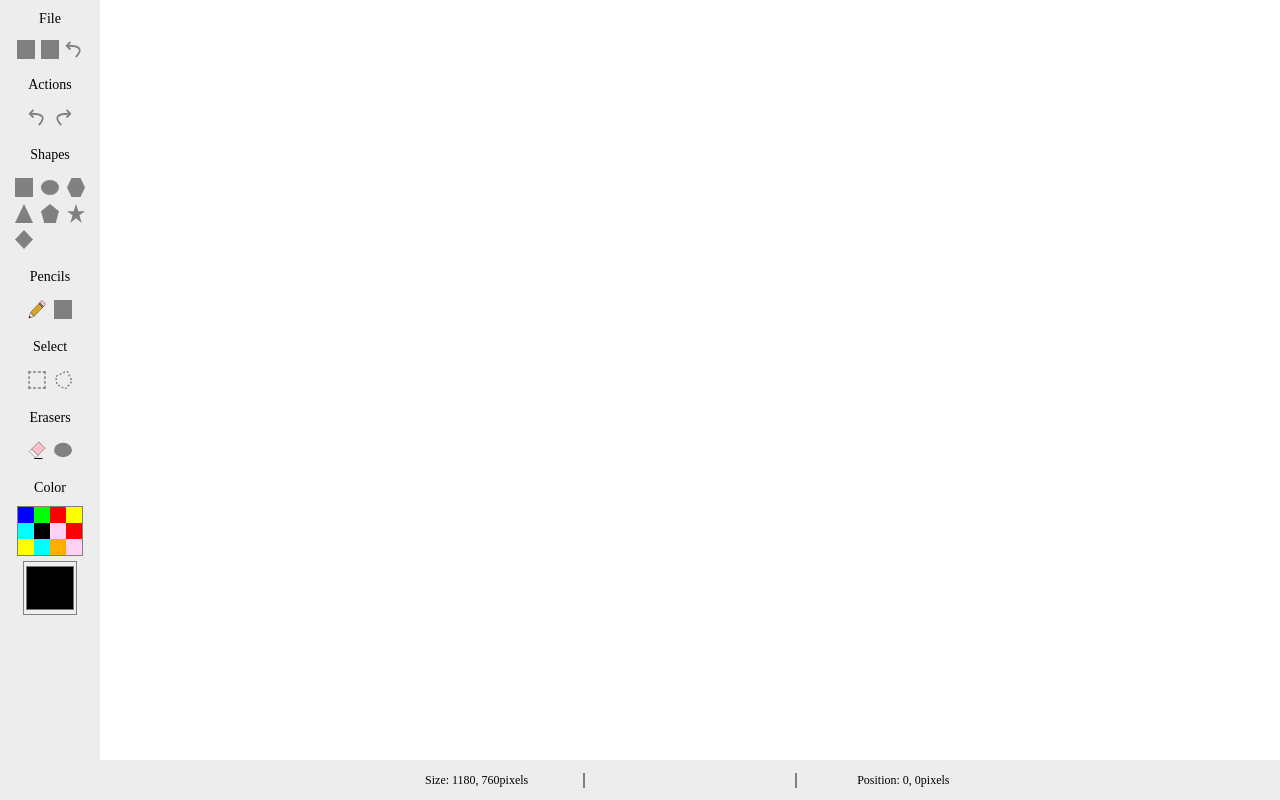
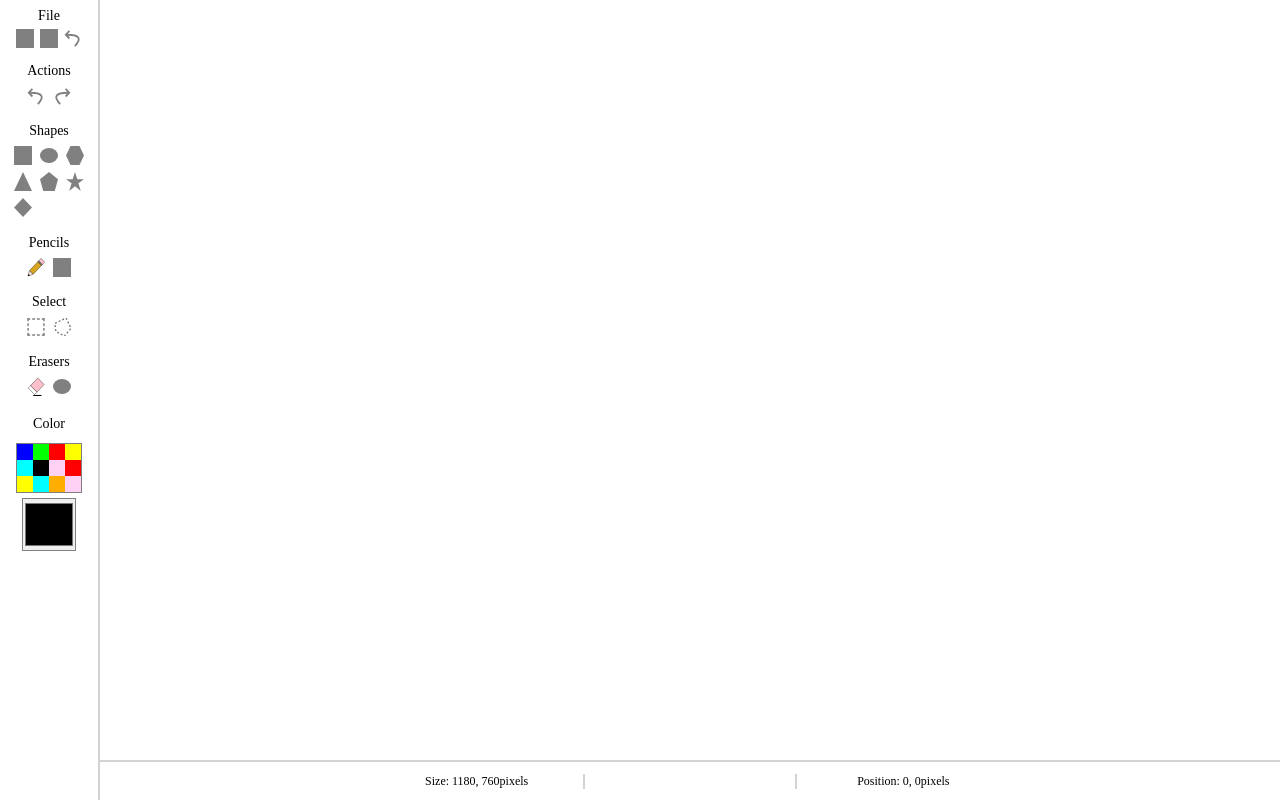
Before and after one commit to Jhonyx00/Angular-paint-app, an Angular app: page / in a window 1280 px wide. Built offline with nearby package versions, Linux system fonts and the light colour scheme.

Commit message:
refactor app styles

```diff
--- a/src/app/app.component.css
+++ b/src/app/app.component.css
@@ -22,5 +22,6 @@
 .status-bar-container {
   display: grid;
   place-items: center;
-  background-color: rgb(237, 237, 237);
+  border-top: 2px solid lightgray;
+  background-color: rgb(255, 255, 255);
 }
--- a/src/app/app.module.ts
+++ b/src/app/app.module.ts
@@ -3,9 +3,10 @@ import { BrowserModule } from '@angular/platform-browser';
 import { AppComponent } from './app.component';
 import { SharedModule } from './shared/shared.module';
 import { WebsiteModule } from './website/website.module';
+import { ToolMenuComponent } from './shared/components/tool-menu/tool-menu.component';
 
 @NgModule({
-  declarations: [AppComponent],
+  declarations: [AppComponent, ToolMenuComponent],
   imports: [BrowserModule, SharedModule, WebsiteModule],
   bootstrap: [AppComponent],
 })
--- a/src/app/shared/components/shape-container/shape-container.component.css
+++ b/src/app/shared/components/shape-container/shape-container.component.css
@@ -38,13 +38,18 @@
   animation: frame 100ms ease-in 1;
 }
 
-.aux-canvas-container:active ~ .btn-container {
+.selected2 {
+  outline: 2px dashed blue;
+  animation: frame 100ms ease-in 1;
+}
+
+.aux-canvas-container:active {
+  outline: none;
+}
+
+.aux-canvas-container:active + .btn-container {
   display: none;
 }
-/*
-.aux-canvas-container:active {
-  outline: none;
-} */
 
 /* btn container */
 .btn-container {
@@ -71,7 +76,6 @@
     content: "";
     width: 20%;
     height: 20%;
-    /* border: 5% solid gray; */
     background-color: gray;
     position: absolute;
   }
--- a/src/app/shared/components/shape-container/shape-container.component.html
+++ b/src/app/shared/components/shape-container/shape-container.component.html
@@ -9,9 +9,6 @@
 >
   <div
     class="canvas-button-container"
-    [ngClass]="{
-      selected: this.shapeContainer.componentClass == 'Select'
-    }"
     [ngStyle]="{
         top: shapeContainer.top + 'px',
         left: shapeContainer.left + 'px',
@@ -21,7 +18,13 @@
       }"
     (mousedown)="onShapeContainerMouseDown($event)"
   >
-    <div class="aux-canvas-container">
+    <div
+      class="aux-canvas-container"
+      [ngClass]="{
+        selected: this.shapeContainer.componentClass == 'Select',
+        selected2: this.shapeContainer.componentClass == 'Select2'
+      }"
+    >
       <canvas
         #auxCanvas
         class="aux-canvas"
--- /dev/null
+++ b/src/app/shared/components/tool-menu/tool-menu.component.html
@@ -0,0 +1 @@
+<p>tool-menu works!</p>
--- a/src/app/website/components/status-bar/status-bar.component.css
+++ b/src/app/website/components/status-bar/status-bar.component.css
@@ -20,8 +20,8 @@
     }
 
     li:nth-child(2) {
-      border-left: 2px solid gray;
-      border-right: 2px solid gray;
+      border-left: 2px solid lightgray;
+      border-right: 2px solid lightgray;
     }
   }
 }
--- a/src/app/website/components/tool/tool.component.css
+++ b/src/app/website/components/tool/tool.component.css
@@ -20,15 +20,13 @@ button:hover:not(.selected-tool) {
 .tool-item-container {
   display: grid;
   place-items: center;
-  grid-row-gap: 5px;
-  grid-column-gap: 5px;
   padding: 5px;
 }
 
 .tool-item-container span.tool-group {
   font-size: 14px;
   width: 100%;
-  padding: 0.4em;
+  padding: 0.2em;
   text-align: center;
 }
 
--- a/src/app/website/components/tool/tool.component.html
+++ b/src/app/website/components/tool/tool.component.html
@@ -1,5 +1,5 @@
 <div class="tool-item-container">
-  <span class="tool-group">{{ toolGroupName }}</span>
+  <span class="tool-group">{{ toolGroupName }} </span>
   <div class="tool" [ngClass]="toolGroupName">
     <button
       *ngFor="let item of toolItems"
--- a/src/app/website/components/toolbar/toolbar.component.css
+++ b/src/app/website/components/toolbar/toolbar.component.css
@@ -5,8 +5,8 @@
   height: 100%;
   display: flex;
   flex-direction: column;
-
-  background-color: rgb(237, 237, 237);
+  border-right: 2px solid lightgray;
+  background-color: white;
 }
 
 /* .toolbar-container:hover {
```
Also changed, not shown: src/app/shared/components/tool-menu/tool-menu.component.ts (added, +8 -0 lines), src/app/shared/components/tool-menu/tool-menu.component.css (added), 1 other file (tests, documents, lock files or other folders).
